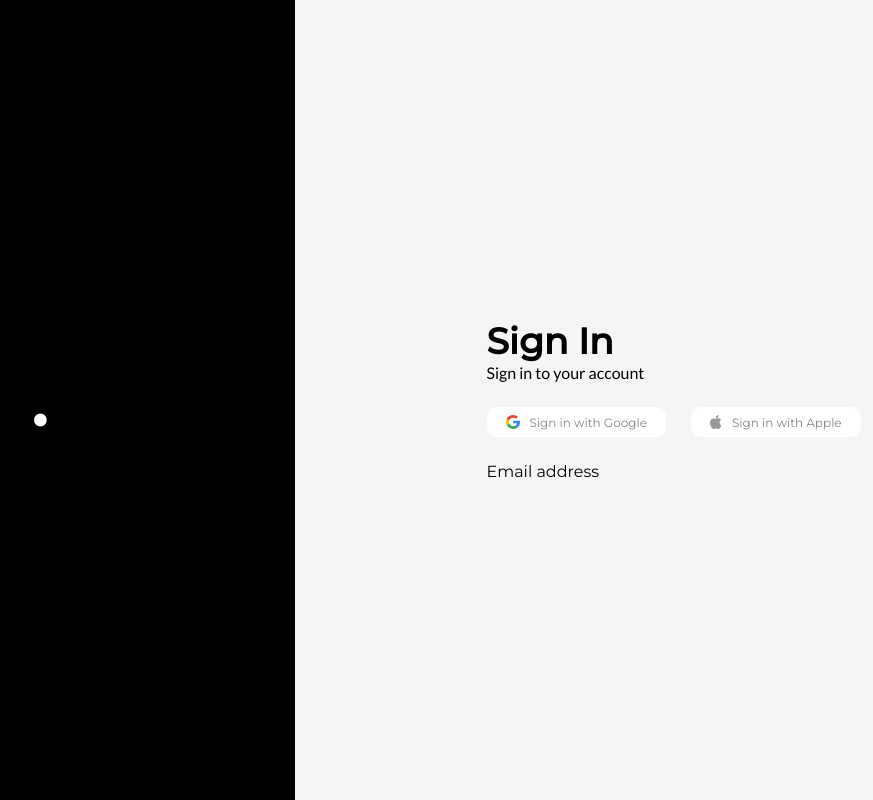
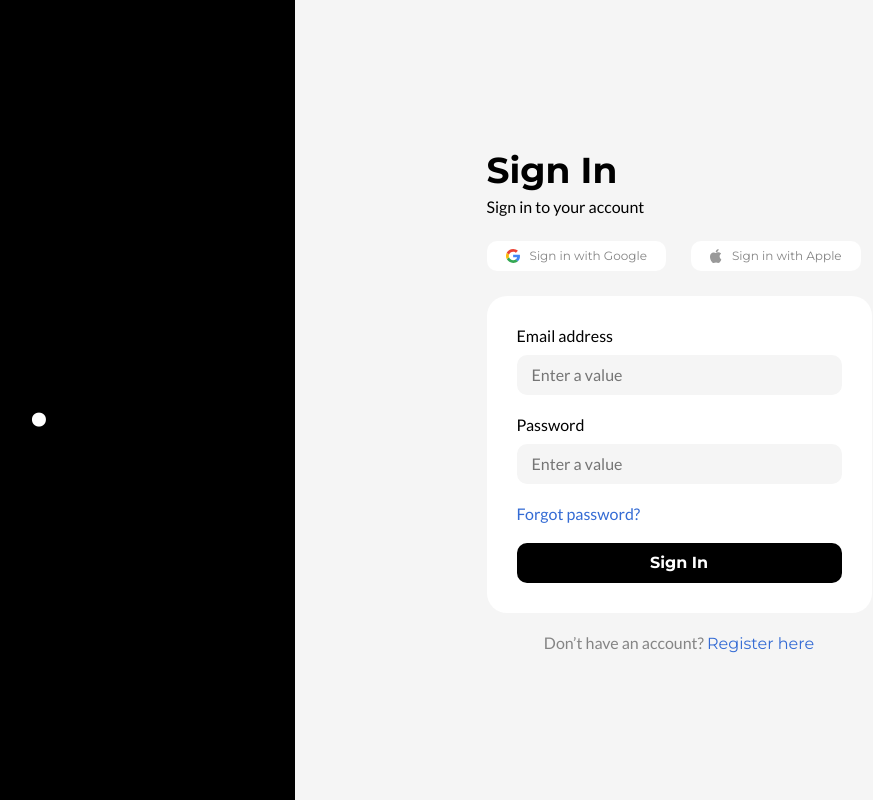
Before and after one commit to DarkM4tt/Board, a Next.js app: page /login in a window 1280 px wide. Shown: the whole page, without its empty margins (217-1090 px from the left). Built offline with nearby package versions, Linux system fonts and the light colour scheme.

Commit message:
Add Social Login and Login Form

```diff
--- /dev/null
+++ b/src/app/login/PasswordLogin.tsx
@@ -0,0 +1,28 @@
+'use client';
+
+import { ChangeEvent, useState } from 'react';
+
+import TextField from '#components/base/TextField';
+
+import styles from './passwordLogin.module.scss';
+
+export default function PasswordLogin () {
+	const [email, setEmail] = useState('');
+	const [password, setPassword] = useState('');
+
+	const onEmailChange = (event: ChangeEvent<HTMLInputElement>) => {
+		setEmail(event?.target?.value);
+	};
+	const onPasswordChange = (event: ChangeEvent<HTMLInputElement>) => {
+		setPassword(event?.target?.value);
+	};
+
+	return (
+		<div className={styles.passwordLogin}>
+			<TextField label='Email address' type='email' value={email} onChange={onEmailChange} />
+			<TextField label='Password' type='password' value={password} onChange={onPasswordChange} />
+			<span className={styles.forgot}>Forgot password?</span>
+			<div className={styles.signIn}>Sign In</div>
+		</div>
+	);
+}
--- a/src/app/login/login.module.scss
+++ b/src/app/login/login.module.scss
@@ -1,5 +1,6 @@
 .login {
-	width: 100%; height: 100vh;
+	width: 100%;
+	height: 100vh;
 	display: flex;
 
 	.brand {
@@ -32,19 +33,31 @@
 					font-size: 36px;
 					font-weight: 700;
 					line-height: 44px;
+					margin-bottom: 5px;
 				}
 				.subtitle {
 					font-family: var(--lato);
 					font-size: 16px;
 					font-weight: 400;
 					line-height: 19px;
-
 				}
 				.socialLogin {
 					display: flex;
 					gap: 25px;
 					margin: 25px 0;
 				}
+				.noAccount {
+					color: #858585;
+					font-family: var(--lato);
+					font-size: 16px;
+					text-align: center;
+					margin-top: 20px;
+
+					.register {
+						color: #346BD4;
+						cursor: pointer;
+					}
+				}
 			}
 		}
 	}
--- a/src/app/login/page.tsx
+++ b/src/app/login/page.tsx
@@ -1,5 +1,6 @@
 import SocialButton from '#components/base/SocialButton';
 
+import PasswordLogin from './PasswordLogin';
 import styles from './login.module.scss';
 
 export default function Login () {
@@ -16,9 +17,10 @@ export default function Login () {
 							<SocialButton service='google' />
 							<SocialButton service='apple' />
 						</div>
-						<div className={styles.passwordLogin}>
-							<span>Email address</span>
-						</div>
+						<PasswordLogin />
+						<span className={styles.noAccount}>
+							Don’t have an account? <span className={styles.register}>Register here</span>
+						</span>
 					</div>
 				</div>
 			</div>
--- /dev/null
+++ b/src/app/login/passwordLogin.module.scss
@@ -0,0 +1,28 @@
+.passwordLogin {
+	display: flex;
+	flex-direction: column;
+	gap: 20px;
+	background-color: white;
+	border-radius: 20px;
+	padding: 30px;
+
+	.forgot {
+		color: #346BD4;
+		font-size: 16px;
+		font-family: var(--lato);
+		cursor: pointer;
+	}
+
+	.signIn {
+		width: 100%;
+		height: 40px;
+		border-radius: 10px;
+		background: #000;
+		color: #FFF;
+		font-weight: 700;
+		display: flex;
+		justify-content: center;
+		align-items: center;
+		cursor: pointer;
+	}
+}
--- a/src/components/base/SocialButton.tsx
+++ b/src/components/base/SocialButton.tsx
@@ -1,4 +1,5 @@
 'use client';
+
 import { FC, SVGProps } from 'react';
 
 import IcApple from '#assets/icons/apple.svg';
--- a/src/components/base/TextField.tsx
+++ b/src/components/base/TextField.tsx
@@ -0,0 +1,22 @@
+import { ChangeEvent } from 'react';
+
+import styles from './textField.module.scss';
+
+export default function TextField (props: ITextFieldProps) {
+	const { label, value, type, onChange } = props;
+	return (
+		<div className={styles.textField}>
+			<span className={styles.label}>{label}</span>
+			<div className={styles.input}>
+				<input type={type} placeholder='Enter a value' value={value} onChange={onChange} />
+			</div>
+		</div>
+	);
+}
+
+interface ITextFieldProps {
+	type?: 'email' | 'password';
+	label: string;
+	value: string;
+	onChange: (event: ChangeEvent<HTMLInputElement>) => void;
+}
--- a/src/components/base/textField.module.scss
+++ b/src/components/base/textField.module.scss
@@ -0,0 +1,35 @@
+.textField {
+	display: flex;
+	flex-direction: column;
+	gap: 10px;
+
+	.label {
+		font-family: var(--lato);
+		font-size: 16px;
+		color: black;
+		user-select: none;
+	}
+	.input {
+		width: 100%;
+		height: 40px;
+		border-radius: 10px;
+		overflow: hidden;
+
+		input {
+			width: 100%;
+			height: 100%;
+			border: none;
+			outline: none;
+			background: #F5F5F5;
+			padding: 0 15px;
+
+			color: #000;
+			font-size: 16px;
+			font-family: var(--lato);
+
+			&:focus {
+				background: #EAEAEA;
+			}
+		}
+	}
+}
--- a/src/utils/fontHelper.ts
+++ b/src/utils/fontHelper.ts
@@ -1,7 +1,7 @@
 import { Lato, Montserrat } from 'next/font/google';
 
 export const montserrat = Montserrat({
-	weight: ['200', '300', '400', '500'],
+	weight: ['200', '300', '400', '500', '700'],
 	fallback: ['sans-serif', 'system-ui'],
 	subsets: ['latin'],
 	variable: '--montserrat',
```
